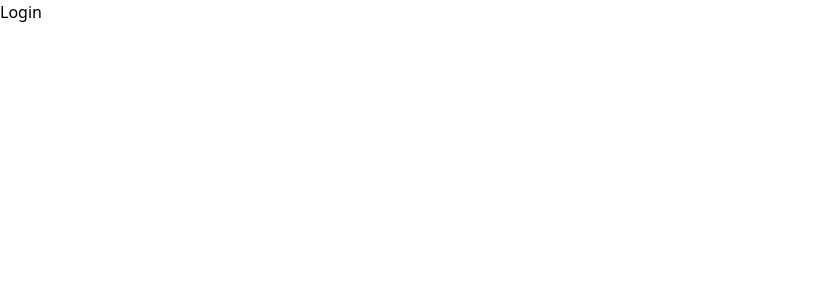
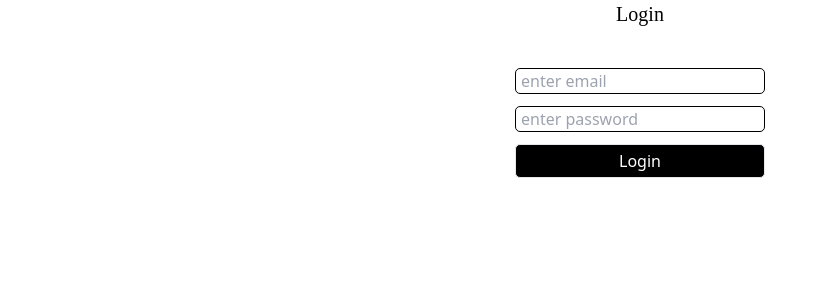
Before and after one commit to byiringiroscar/Event-Board-nextjs, a Next.js app: page /auth/login in a window 1280 px wide. Shown: the top 300 px of the page, without its empty margins (0-827 px from the left). Built offline with nearby package versions, Linux system fonts and the light colour scheme.

Commit message:
Update login basic ui and scss config

```diff
--- a/next.config.js
+++ b/next.config.js
@@ -1,6 +1,11 @@
 /** @type {import('next').NextConfig} */
+const path = require('path')
+
 const nextConfig = {
   reactStrictMode: true,
+  sassOptions: {
+    includePaths: [path.join(__dirname, 'styles')],
+  },
 }
 
 module.exports = nextConfig
--- a/pages/auth/login/index.tsx
+++ b/pages/auth/login/index.tsx
@@ -1,7 +1,14 @@
+import styles from '../../../styles/auth/style.module.scss';
+
 const Login = () => {
     return (
-        <div>
-        <h1>Login</h1>
+        <div className={styles.container}>
+        <h2 className="text-xl font-[bold]">Login</h2>
+        <form>
+            <input type='email' placeholder='enter email' required />
+            <input type='password' placeholder='enter password' required />
+            <button type='submit'>Login</button>
+        </form>
         </div>
     )
 }
--- /dev/null
+++ b/styles/auth/style.module.scss
@@ -0,0 +1,12 @@
+.container {
+    @apply w-screen h-screen flex flex-col items-center  ;
+    form{
+        @apply flex flex-col gap-3 mt-10 ;
+        input{
+            @apply border rounded-[5px] border-solid border-[black] pl-[5px] w-[250px];
+        }
+        button{
+            @apply border rounded-[5px] p-1  w-[250px] transition-[0.3s] text-white bg-black hover:bg-[white] hover:text-[black] hover:border hover:border-solid hover:border-[black];
+        }
+    }
+  }
```
